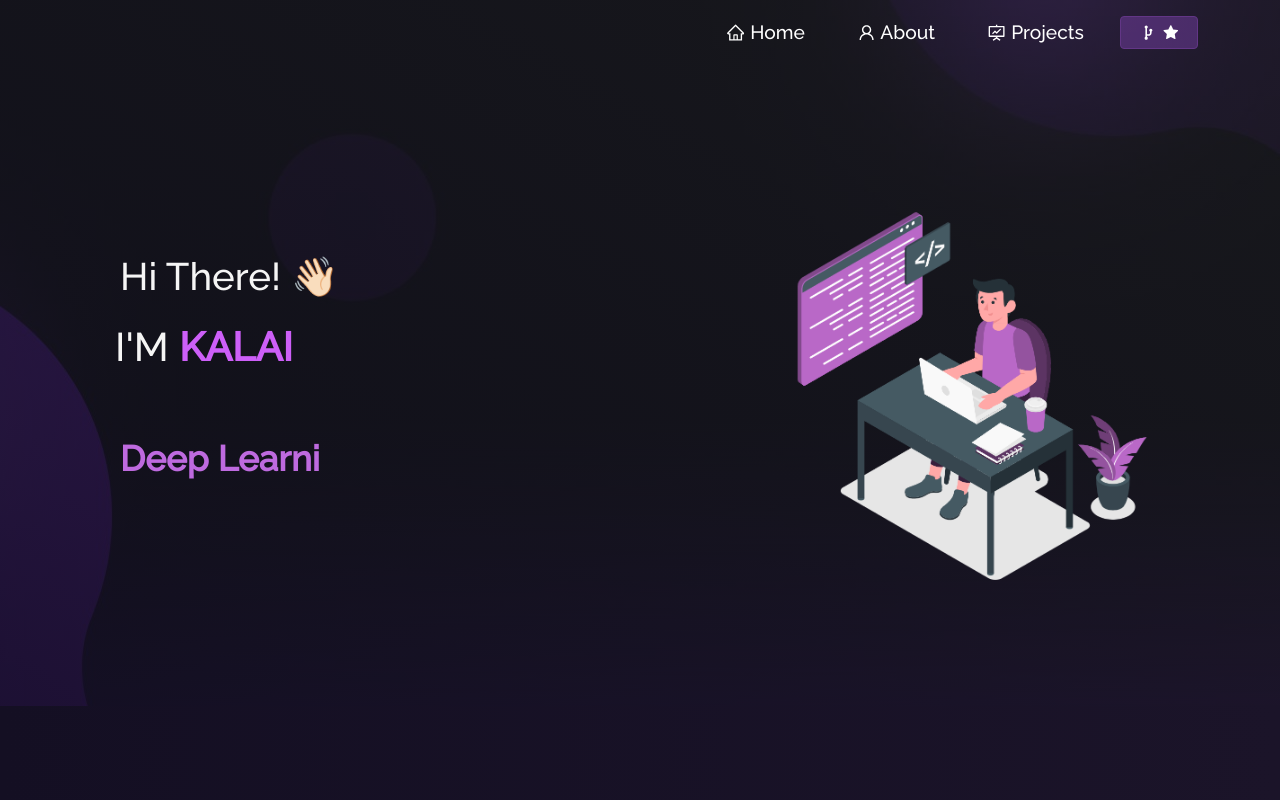
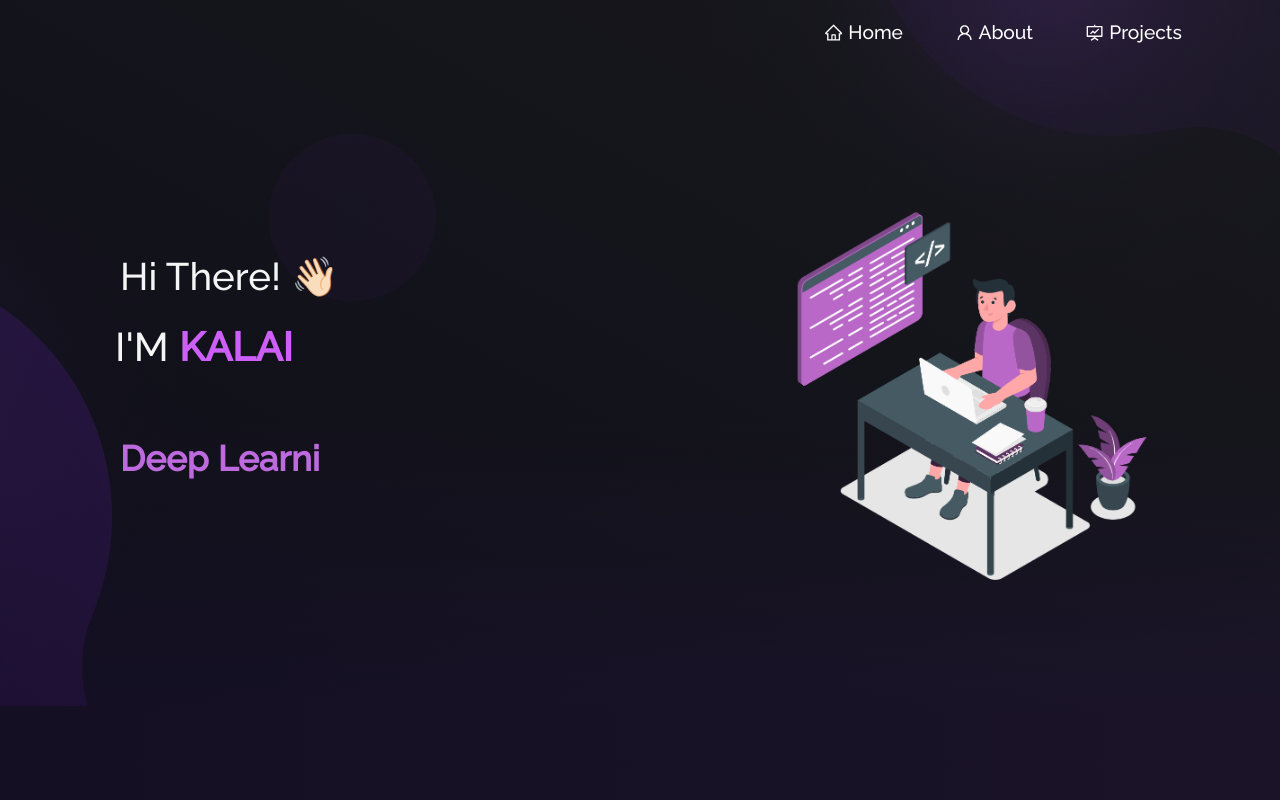
Before and after one commit to Kalai2773/portfolio, a React (Create React App) app: page / in a window 1280 px wide. Shown: the top 800 px of the page. Built offline with nearby package versions, Linux system fonts and the light colour scheme.

Commit message:
Update Navbar.js

```diff
--- a/src/components/Navbar.js
+++ b/src/components/Navbar.js
@@ -3,18 +3,18 @@ import Navbar from "react-bootstrap/Navbar";
 import Nav from "react-bootstrap/Nav";
 import Container from "react-bootstrap/Container";
 //import logo from "../Assets/logo1.png";
-import Button from "react-bootstrap/Button";
+//import Button from "react-bootstrap/Button";
 import { Link } from "react-router-dom";
-import { CgGitFork } from "react-icons/cg";
+//import { CgGitFork } from "react-icons/cg";
 //import { ImBlog } from "react-icons/im";
 import {
-  AiFillStar,
+  //AiFillStar,
   AiOutlineHome,
   AiOutlineFundProjectionScreen,
   AiOutlineUser,
 } from "react-icons/ai";
 
-import { CgFileDocument } from "react-icons/cg";
+//import { CgFileDocument } from "react-icons/cg";
 
 function NavBar() {
   const [expand, updateExpanded] = useState(false);
@@ -102,7 +102,7 @@ function NavBar() {
               </Nav.Link>
         </Nav.Item>*/}
 
-            <Nav.Item className="fork-btn">
+            {/*<Nav.Item className="fork-btn">
               <Button
                 href="https://github.com/Kalai2773/portfolio"
                 target="_blank"
@@ -111,7 +111,7 @@ function NavBar() {
                 <CgGitFork style={{ fontSize: "1.2em" }} />{" "}
                 <AiFillStar style={{ fontSize: "1.1em" }} />
               </Button>
-            </Nav.Item>
+            </Nav.Item>*/}
           </Nav>
         </Navbar.Collapse>
       </Container>
```
